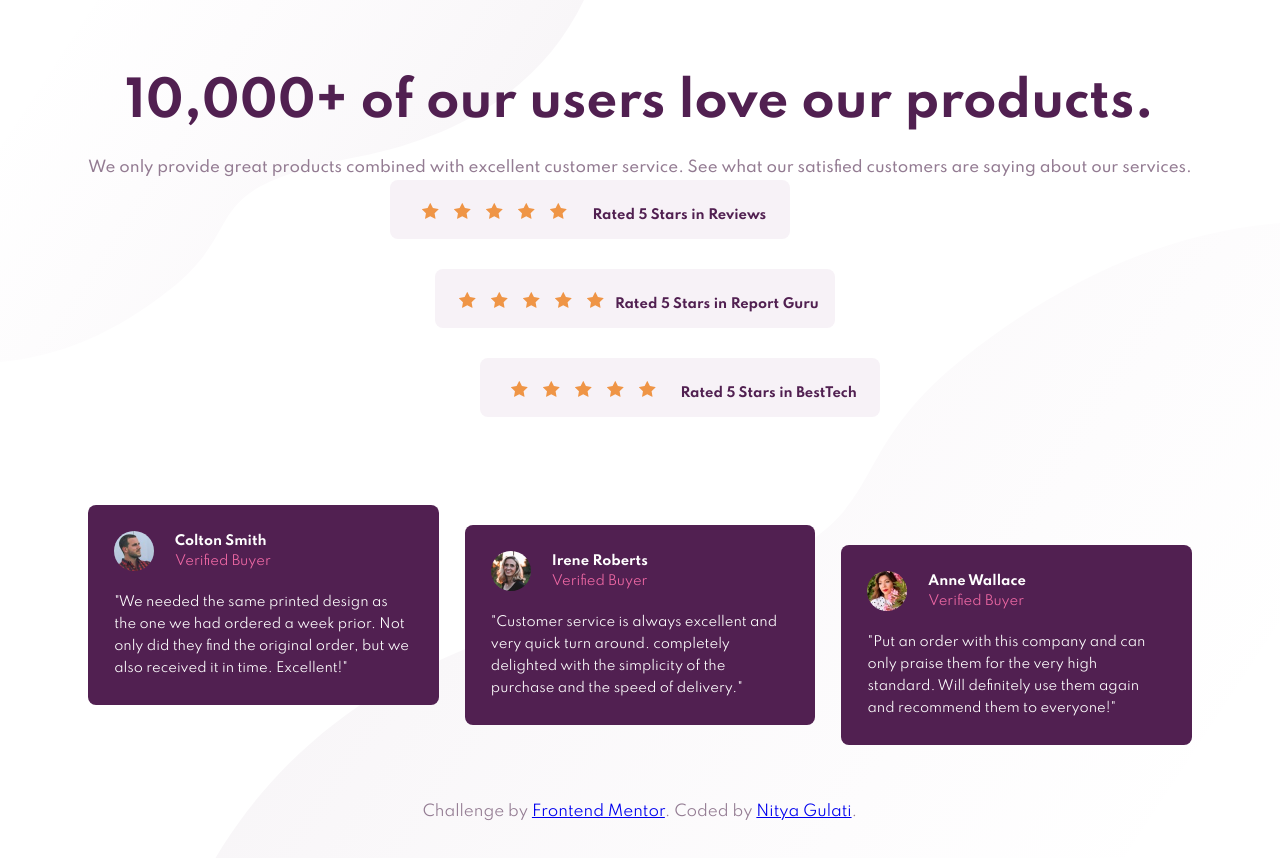
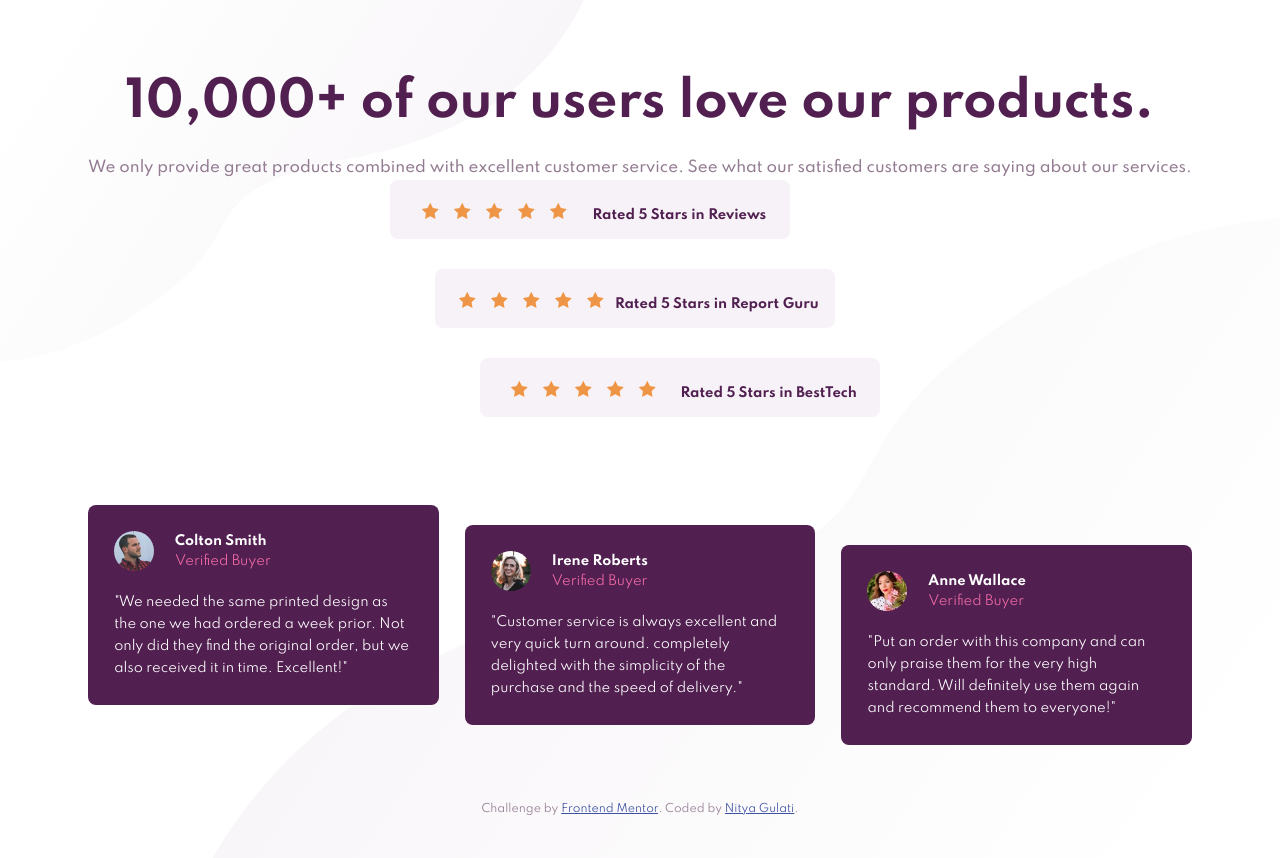
Before and after one commit to nityagulati/social-proof-section, a Vue app: page / in a window 1280 px wide. Shown: the top 858 px of the page. Built offline with nearby package versions, Linux system fonts and the light colour scheme.

Commit message:
add Footer styles

```diff
--- a/src/components/SiteFooter.vue
+++ b/src/components/SiteFooter.vue
@@ -19,3 +19,13 @@ export default {
     },
 }
 </script>
+
+<style lang="scss">
+.site-footer {
+  font-size: $font-size--xsmall;
+
+  a {
+    color: $color--link;
+  }
+}
+</style>
```
